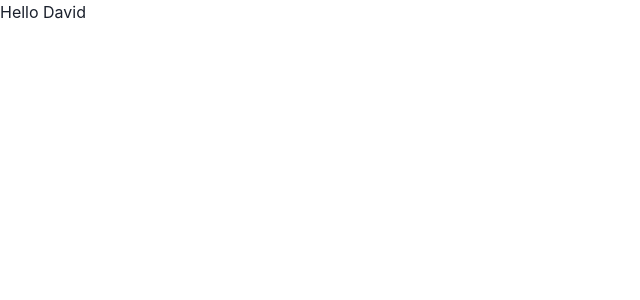
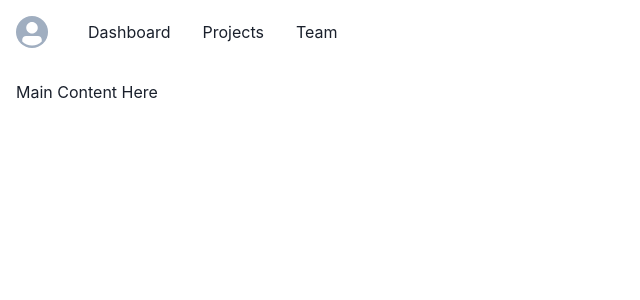
Before and after one commit to daveclinton/smallfeature, a Next.js app: page / in a window 1280 px wide. Shown: the top 300 px of the page, without its empty margins (0-640 px from the left). Built offline with nearby package versions, Linux system fonts and the light colour scheme.

Commit message:
feature: Add Navbar section

```diff
--- a/package.json
+++ b/package.json
@@ -9,6 +9,7 @@
     "lint": "next lint"
   },
   "dependencies": {
+    "@chakra-ui/icons": "^2.0.9",
     "@chakra-ui/react": "^2.3.2",
     "@emotion/react": "^11",
     "@emotion/styled": "^11",
--- /dev/null
+++ b/pages/components/navbar/index.tsx
@@ -0,0 +1,95 @@
+import { ReactNode } from "react";
+import {
+  Box,
+  Flex,
+  Avatar,
+  HStack,
+  Link,
+  IconButton,
+  Button,
+  Menu,
+  MenuButton,
+  MenuList,
+  MenuItem,
+  useDisclosure,
+  useColorModeValue,
+  Stack,
+} from "@chakra-ui/react";
+import { HamburgerIcon, CloseIcon } from "@chakra-ui/icons";
+
+const Links = ["Dashboard", "Projects", "Team"];
+
+const NavLink = ({ children }: { children: ReactNode }) => (
+  <Link
+    px={2}
+    py={1}
+    rounded={"md"}
+    _hover={{
+      textDecoration: "none",
+      bg: useColorModeValue("gray.200", "gray.700"),
+    }}
+    href={"#"}
+  >
+    {children}
+  </Link>
+);
+
+export default function Navbar() {
+  const { isOpen, onOpen, onClose } = useDisclosure();
+
+  return (
+    <>
+      <Box bg="white" px={4}>
+        <Flex h={16} alignItems={"center"} justifyContent={"space-between"}>
+          <IconButton
+            size={"md"}
+            icon={isOpen ? <CloseIcon /> : <HamburgerIcon />}
+            aria-label={"Open Menu"}
+            display={{ md: "none" }}
+            onClick={isOpen ? onClose : onOpen}
+          />
+          <HStack spacing={8} alignItems={"center"}>
+            <Flex alignItems={"center"}>
+              <Menu>
+                <MenuButton
+                  as={Button}
+                  rounded={"full"}
+                  variant={"link"}
+                  cursor={"pointer"}
+                  minW={0}
+                >
+                  <Avatar size={"sm"} />
+                </MenuButton>
+                <MenuList>
+                  <MenuItem>Github Profile</MenuItem>
+                  <MenuItem>Resume</MenuItem>
+                </MenuList>
+              </Menu>
+            </Flex>
+            <HStack
+              as={"nav"}
+              spacing={4}
+              display={{ base: "none", md: "flex" }}
+            >
+              {Links.map((link) => (
+                <NavLink key={link}>{link}</NavLink>
+              ))}
+            </HStack>
+          </HStack>
+        </Flex>
+
+        {isOpen ? (
+          <Box pb={4} display={{ md: "none" }}>
+            <Stack as={"nav"} spacing={4}>
+              {Links.map((link) => (
+                <NavLink key={link}>{link}</NavLink>
+              ))}
+            </Stack>
+          </Box>
+        ) : null}
+      </Box>
+
+      <Box p={4}>Main Content Here</Box>
+    </>
+  );
+}
--- a/pages/index.tsx
+++ b/pages/index.tsx
@@ -1,3 +1,9 @@
-const IndexPage = () => <h1>Hello David</h1>;
+import Navbar from "./components/navbar";
+
+const IndexPage = () => (
+  <>
+    <Navbar />
+  </>
+);
 
 export default IndexPage;
```
Also changed, not shown: 1 other file (tests, documents, lock files or other folders).
